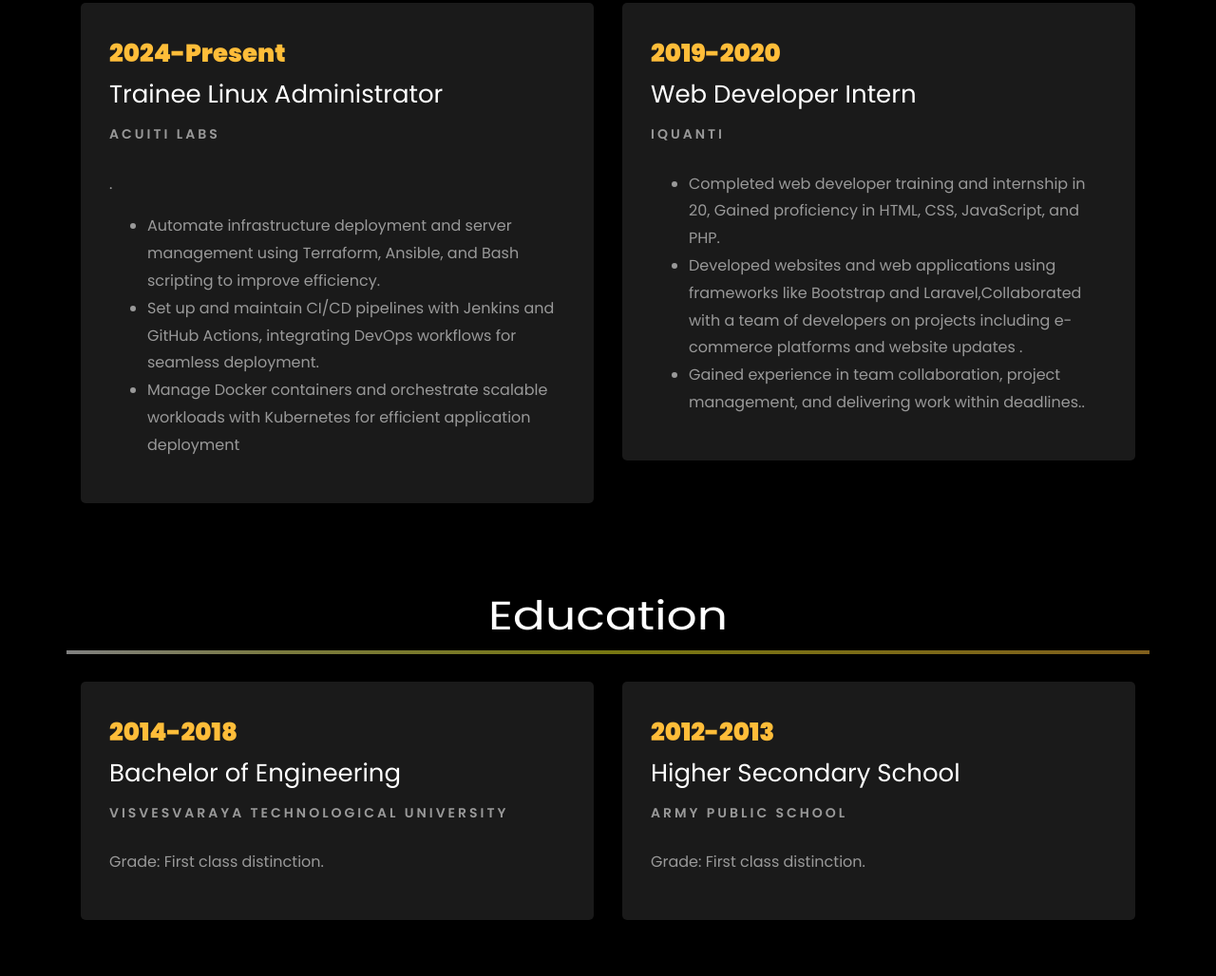
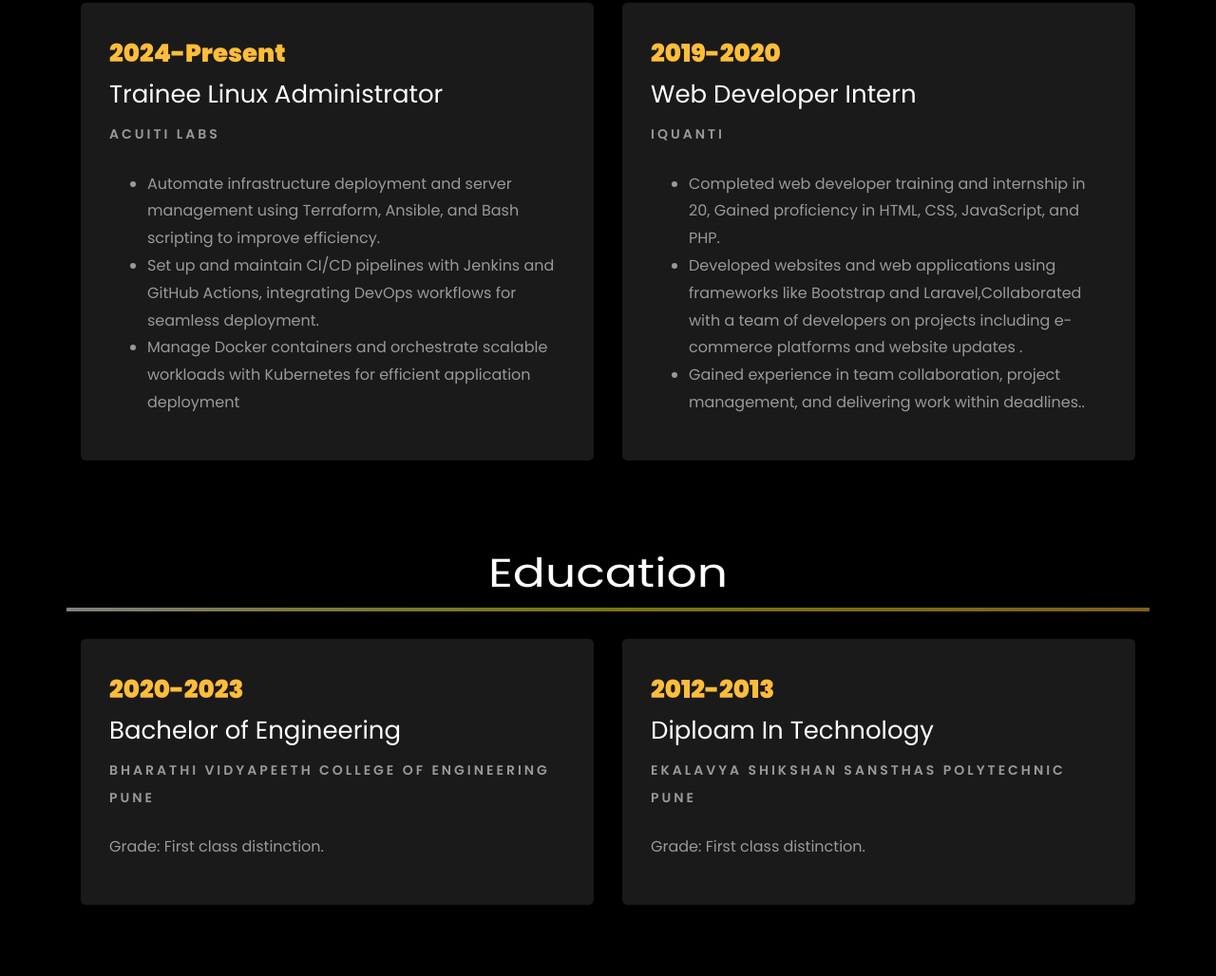
Before and after one commit to ketansonwane7781/portfolio.github.io, a plain HTML site: page index.html in a window 1280 px wide. Shown: the part 2199-3227 px from the top of the page at 95% size. Drawn offline with Linux system fonts and the light colour scheme; animation ran at ten frames a second; files whose address does not match are found by name.

Commit message:
Update index.html

```diff
--- a/index.html
+++ b/index.html
@@ -332,7 +332,7 @@
 						<span class="date">2024-Present</span>
 						<h2>Trainee Linux Administrator</h2>
 						<span class="position">Acuiti Labs</span>
-						<p class="mt-4">.
+						<p class="mt-4">
 							<ul>
 								<li>Automate infrastructure deployment and server management using Terraform, Ansible, and Bash scripting to improve efficiency.</li>
 								<li>Set up and maintain CI/CD pipelines with Jenkins and GitHub Actions, integrating DevOps workflows for seamless deployment.</li>
@@ -372,9 +372,9 @@
 			<div class="row">
     			<div class="col-md-6">
     				<div class="resume-wrap ftco-animate">
-    					<span class="date">2014-2018</span>
+    					<span class="date">2020-2023</span>
     					<h2>Bachelor of Engineering</h2>
-    					<span class="position">Visvesvaraya Technological University</span>
+    					<span class="position">Bharathi Vidyapeeth College Of Engineering Pune</span>
     					<p class="mt-4">Grade: First class distinction.</p>
     				</div>
     			</div>
@@ -382,8 +382,8 @@
     			<div class="col-md-6">
     				<div class="resume-wrap ftco-animate">
     					<span class="date">2012-2013</span>
-    					<h2>Higher Secondary School</h2>
-    					<span class="position">Army Public School</span>
+    					<h2>Diploam In Technology</h2>
+    					<span class="position">Ekalavya Shikshan Sansthas Polytechnic Pune</span>
     					<p class="mt-4">Grade: First class distinction.</p>
     				</div>
 				</div>
```
